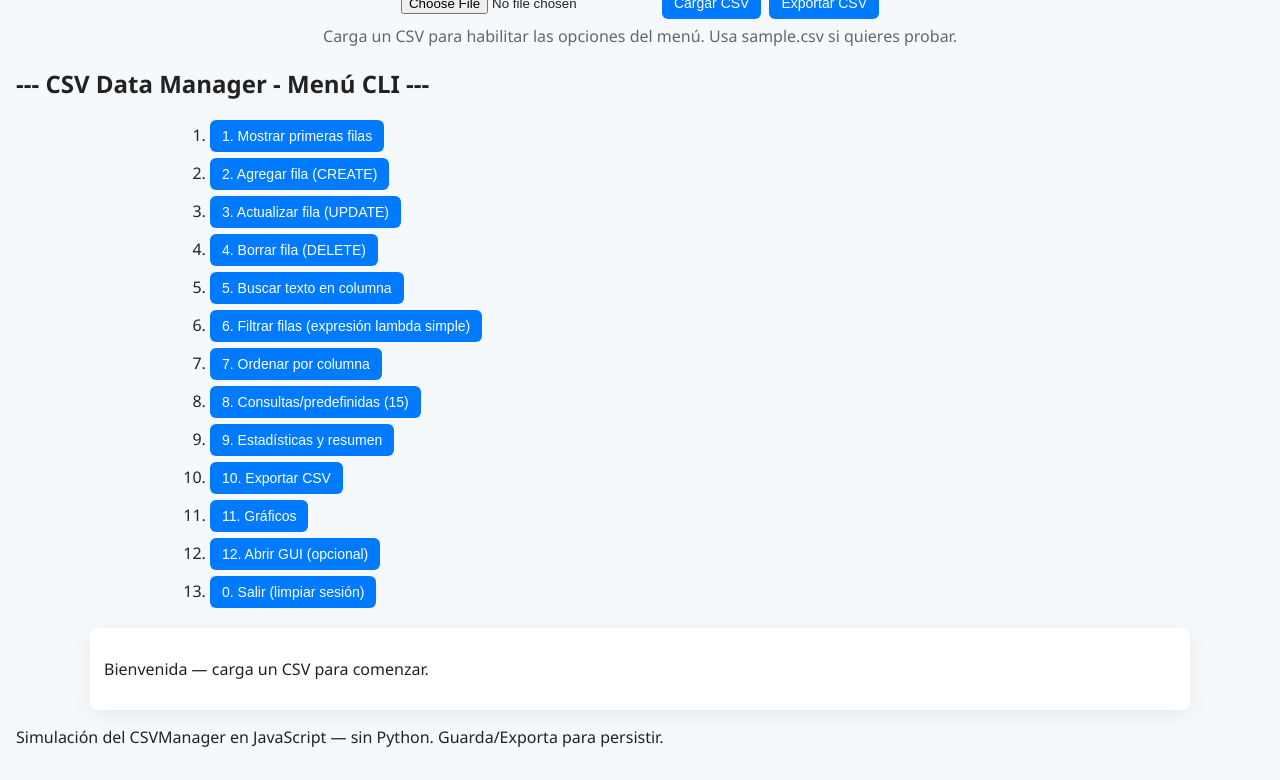
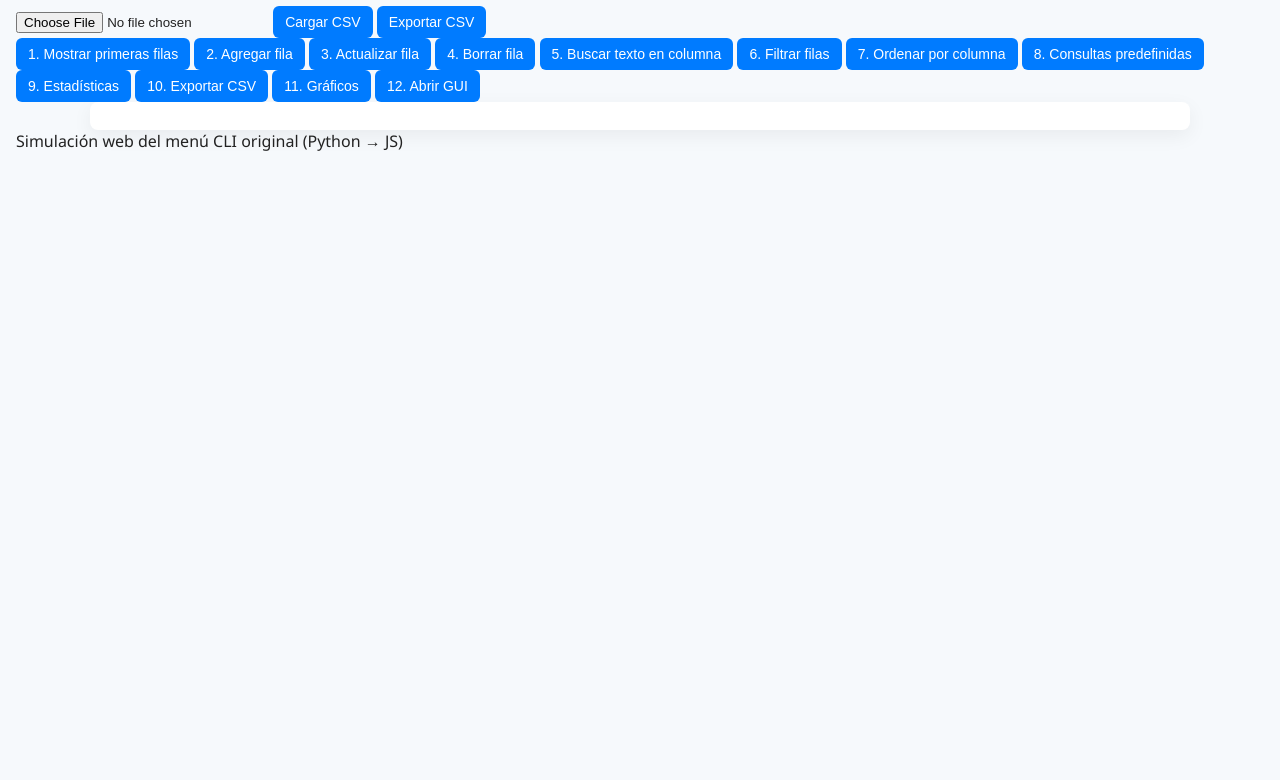
Before and after one commit to Leonorgabriela/Salud-Mental, a plain HTML site: page index.html in a window 1280 px wide. Shown: the part 96-876 px from the top of the page. After the commit the page ends 800 px from the top, so only its background shows below. Drawn offline with nearby package versions, Linux system fonts and the light colour scheme.

Commit message:
Update HTML structure and titles for CLI simulation

```diff
--- a/index.html
+++ b/index.html
@@ -1,54 +1,39 @@
 <!DOCTYPE html>
 <html lang="es">
 <head>
-  <meta charset="utf-8" />
-  <title>CSV Data Manager - Simulación completa</title>
-  <link rel="stylesheet" href="style.css" />
-  <!-- Librerías externas -->
+  <meta charset="UTF-8">
+  <title>CSV Data Manager - Simulación CLI</title>
+  <link rel="stylesheet" href="style.css">
   <script src="https://cdnjs.cloudflare.com/ajax/libs/PapaParse/5.4.1/papaparse.min.js" defer></script>
   <script src="https://cdn.jsdelivr.net/npm/chart.js" defer></script>
   <script src="script.js" defer></script>
 </head>
 <body>
-  <header>
-    <h1>CSV Data Manager - Interfaz web (simula tu CLI Python)</h1>
-  </header>
+  <h1>CSV Data Manager - Menú CLI</h1>
 
-  <section id="top">
-    <div class="row">
-      <input type="file" id="fileInput" accept=".csv" />
-      <button id="loadBtn">Cargar CSV</button>
-      <button id="exportBtn">Exportar CSV</button>
-    </div>
-    <p class="hint">Carga un CSV para habilitar las opciones del menú. Usa sample.csv si quieres probar.</p>
+  <section id="load">
+    <input type="file" id="fileInput" accept=".csv">
+    <button id="loadBtn">Cargar CSV</button>
+    <button id="exportBtn">Exportar CSV</button>
   </section>
 
-  <section id="menuSection">
-    <h2>--- CSV Data Manager - Menú CLI ---</h2>
-    <ol class="menu-list">
-      <li><button id="opt1">1. Mostrar primeras filas</button></li>
-      <li><button id="opt2">2. Agregar fila (CREATE)</button></li>
-      <li><button id="opt3">3. Actualizar fila (UPDATE)</button></li>
-      <li><button id="opt4">4. Borrar fila (DELETE)</button></li>
-      <li><button id="opt5">5. Buscar texto en columna</button></li>
-      <li><button id="opt6">6. Filtrar filas (expresión lambda simple)</button></li>
-      <li><button id="opt7">7. Ordenar por columna</button></li>
-      <li><button id="opt8">8. Consultas/predefinidas (15)</button></li>
-      <li><button id="opt9">9. Estadísticas y resumen</button></li>
-      <li><button id="opt10">10. Exportar CSV</button></li>
-      <li><button id="opt11">11. Gráficos</button></li>
-      <li><button id="opt12">12. Abrir GUI (opcional)</button></li>
-      <li><button id="opt0">0. Salir (limpiar sesión)</button></li>
-    </ol>
+  <section id="menu">
+    <button data-action="showHead">1. Mostrar primeras filas</button>
+    <button data-action="addRow">2. Agregar fila</button>
+    <button data-action="updateRow">3. Actualizar fila</button>
+    <button data-action="deleteRow">4. Borrar fila</button>
+    <button data-action="search">5. Buscar texto en columna</button>
+    <button data-action="filter">6. Filtrar filas</button>
+    <button data-action="sort">7. Ordenar por columna</button>
+    <button data-action="queries">8. Consultas predefinidas</button>
+    <button data-action="stats">9. Estadísticas</button>
+    <button data-action="export">10. Exportar CSV</button>
+    <button data-action="graph">11. Gráficos</button>
+    <button data-action="gui">12. Abrir GUI</button>
   </section>
 
-  <main id="content">
-    <!-- Aquí se renderiza la tabla, formularios, resultados, gráficos -->
-    <p id="welcome">Bienvenida — carga un CSV para comenzar.</p>
-  </main>
+  <section id="content"></section>
 
-  <footer>
-    <p>Simulación del CSVManager en JavaScript — sin Python. Guarda/Exporta para persistir.</p>
-  </footer>
+  <footer>Simulación web del menú CLI original (Python → JS)</footer>
 </body>
 </html>
```
